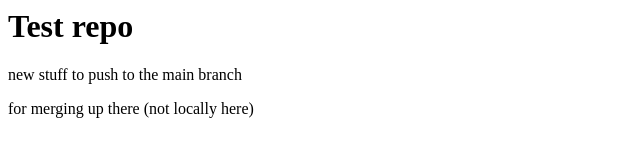
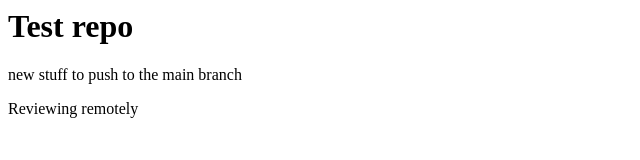
Before and after one commit to JohnAHayes/test-portfolio, a plain HTML site: page index.html in a window 1280 px wide. Shown: the whole page, without its empty margins (0-640 px from the left). Drawn offline with Linux system fonts and the light colour scheme.

Commit message:
Update index.html

```diff
--- a/index.html
+++ b/index.html
@@ -8,6 +8,6 @@
 <body>
     <h1>Test repo</h1>
     <p>new stuff to push to the main branch</p>
-    <p>for merging up there (not locally here)</p>
+    <p>Reviewing remotely</p>
 </body>
 </html>
```
